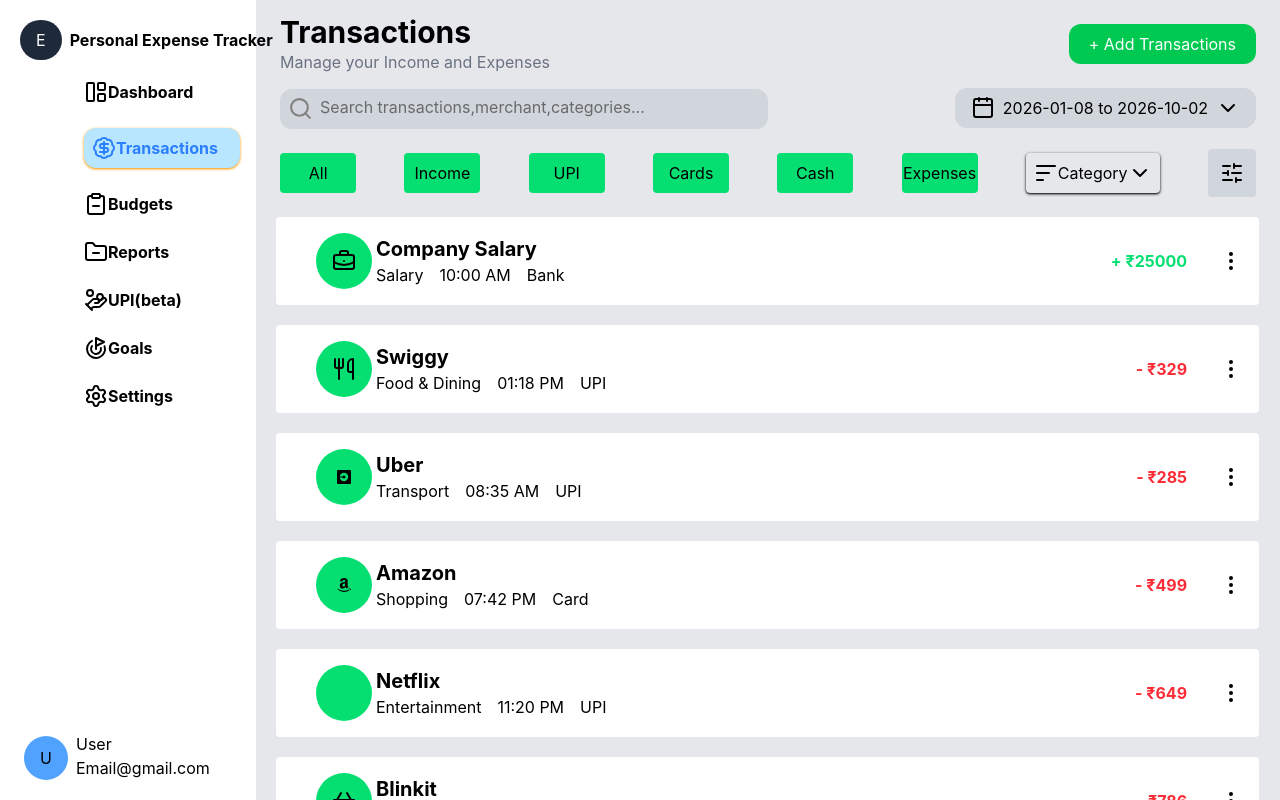
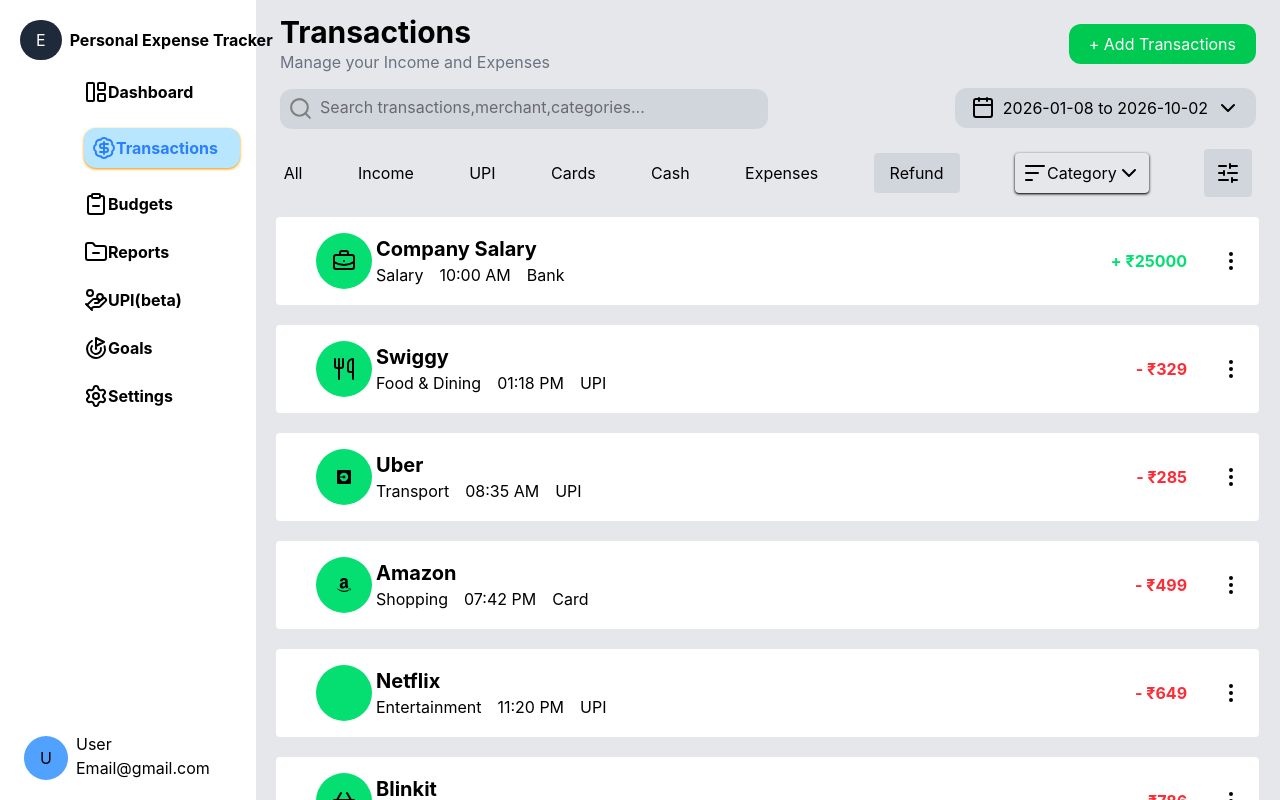
Before and after one commit to Devvvkun/Expense-Tracker-Application, a React (Vite) app: page /transactions in a window 1280 px wide. Built offline with nearby package versions, Linux system fonts and the light colour scheme; some icons are missing.

Commit message:
Used button in place of NavLink for filter headers

```diff
--- a/src/Components/TransactionComponents/Filter Components/Add.jsx
+++ b/src/Components/TransactionComponents/Filter Components/Add.jsx
@@ -1,9 +1,8 @@
-import { NavLink } from "react-router-dom"
 const Add = ({className}) => {
 
   return (
-    <div className=''> <NavLink className=
-    {className}>All</NavLink> </div>
+    <div className=''> <button className=
+    {className}>All</button> </div>
   )
 }
 
--- a/src/Components/TransactionComponents/Filter Components/Card.jsx
+++ b/src/Components/TransactionComponents/Filter Components/Card.jsx
@@ -1,9 +1,8 @@
 import React from 'react'
-import { NavLink } from 'react-router-dom'
 const Card = ({className}) => {
   return (
     <div >
-      <NavLink className={className}>Cards</NavLink>
+      <button className={className}>Cards</button>
     </div>
   )
 }
--- a/src/Components/TransactionComponents/Filter Components/Cash.jsx
+++ b/src/Components/TransactionComponents/Filter Components/Cash.jsx
@@ -1,9 +1,7 @@
-import React from 'react'
-import { NavLink } from 'react-router-dom'
 const Cash = ({className}) => {
   return (
     <div >
-      <NavLink className={className}>Cash</NavLink>
+      <button className={className}>Cash</button>
     </div>
   )
 }
--- a/src/Components/TransactionComponents/Filter Components/Expenses.jsx
+++ b/src/Components/TransactionComponents/Filter Components/Expenses.jsx
@@ -1,9 +1,8 @@
 import React from 'react'
-import { NavLink } from 'react-router-dom'
 const Expenses = ({className}) => {
   return (
     <div>
-      <NavLink className={className}>Expenses</NavLink>
+      <button className={className}>Expenses</button>
     </div>
   )
 }
--- a/src/Components/TransactionComponents/Filter Components/Income.jsx
+++ b/src/Components/TransactionComponents/Filter Components/Income.jsx
@@ -1,9 +1,8 @@
 import React from 'react'
-import { NavLink } from 'react-router-dom'
 const Income = ({className}) => {
   return (
-    <div className=''> <NavLink className=
-    {className}>Income</NavLink> </div>
+    <div className=''> <button className=
+    {className}>Income</button> </div>
   )
 }
 
--- /dev/null
+++ b/src/Components/TransactionComponents/Filter Components/Refund.jsx
@@ -0,0 +1,8 @@
+import React from 'react'
+const Refund = () => {
+  return (
+    <div className='px-4 py-2 bg-gray-300 rounded-sm'>Refund</div>
+  )
+}
+
+export default Refund
--- a/src/Components/TransactionComponents/Filter Components/UPI.jsx
+++ b/src/Components/TransactionComponents/Filter Components/UPI.jsx
@@ -1,9 +1,8 @@
 import React from 'react'
-import { NavLink } from 'react-router-dom'
 function UPI({className}) {
   return (
     <div>
-      <NavLink className={className}>UPI</NavLink>
+      <button className={className}>UPI</button>
     </div>
   )
 }
--- a/src/Components/TransactionComponents/FilterDivHeader.jsx
+++ b/src/Components/TransactionComponents/FilterDivHeader.jsx
@@ -5,19 +5,18 @@
 import Expenses from './Filter Components/Expenses'
 import Filter from './Filter Components/Filter'
 import Income from './Filter Components/Income'
+import Refund from './Filter Components/Refund'
 import UPI from './Filter Components/UPI'
 const FilterDivHeader = () => {
-    function FilterDivClicked({isActive}){
-        return `${isActive ? 'bg-green-400': 'bg-gray-300'} w-19 h-10 flex justify-center items-center rounded-sm px-4 py-2 `
-    }
   return (
     <div className='flex items-center justify-around mt-5'>
-        <Add className={FilterDivClicked} />
-        <Income className={FilterDivClicked}/>
-        <UPI className={FilterDivClicked}/>
-        <Card className={FilterDivClicked}/>
-        <Cash className={FilterDivClicked}/>
-        <Expenses className={FilterDivClicked}/>
+        <Add  />
+        <Income />
+        <UPI />
+        <Card />
+        <Cash />
+        <Expenses />
+        <Refund />
         <Category />
         <Filter />
     </div>
```
